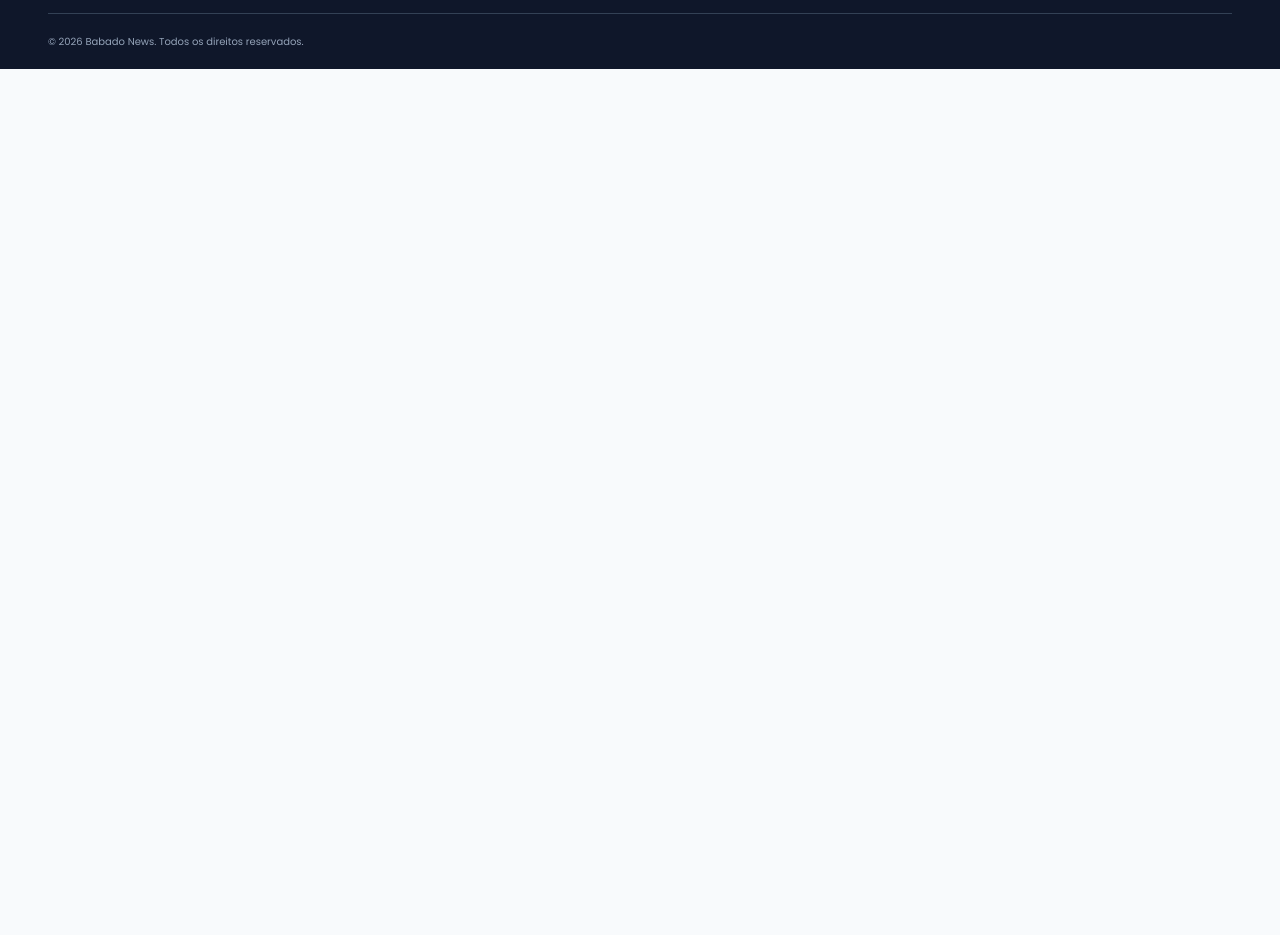
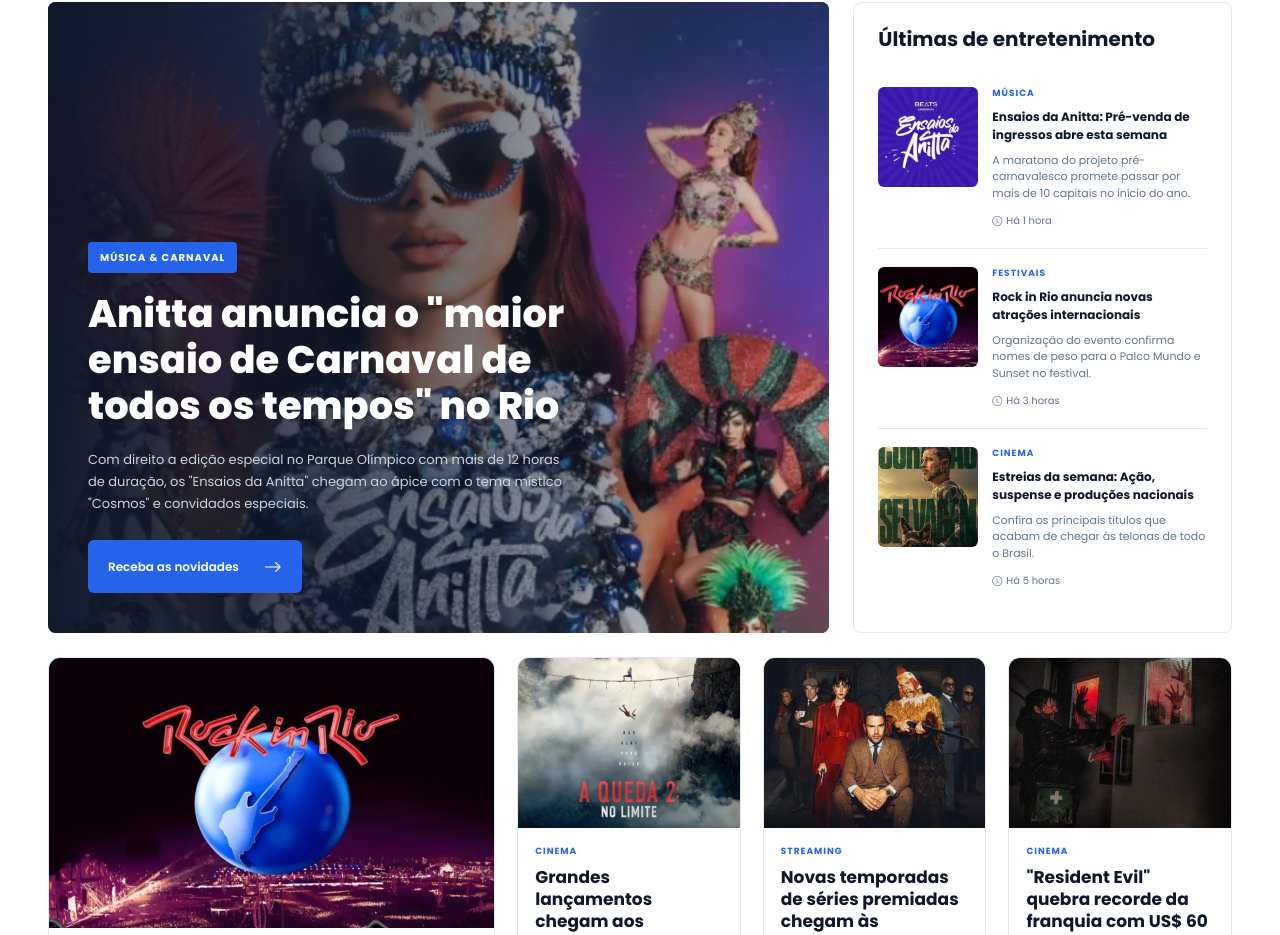
Before and after one commit to gcosta1320-glitch/BabadoNews-ProjetoReact, a React (Vite) app: page / in a window 1280 px wide. Shown: the part 1865-2800 px from the top of the page. Before the commit the page ends 1934 px from the top, so only its background shows below. Built offline with nearby package versions, Linux system fonts and the light colour scheme.

Commit message:
Migra entretenimento como seção da landing

```diff
--- a/src/index.css
+++ b/src/index.css
@@ -681,6 +681,33 @@ section[id] {
 
 
 /* =================================
+   ENTRETENIMENTO (minha página)
+================================= */
+
+/* Fundo branco para separar visualmente da seção anterior */
+.secao-entretenimento {
+    background-color: var(--cor-branca);
+}
+
+.secao-entretenimento .noticias-laterais {
+    border: 1px solid var(--cor-borda);
+}
+
+.titulo-lateral {
+    margin-bottom: 18px;
+
+    font-size: 20px;
+    font-weight: 700;
+}
+
+/* Matéria principal + três secundárias na mesma linha */
+.grade-entretenimento {
+    grid-template-columns: 2fr 1fr 1fr 1fr;
+}
+
+
+
+/* =================================
    CATEGORIAS
 ================================= */
 
--- a/src/pages/LandingPage.jsx
+++ b/src/pages/LandingPage.jsx
@@ -2,6 +2,7 @@ import { useEffect } from 'react'
 import { useLocation } from 'react-router-dom'
 import Hero from '../sections/Hero.jsx'
 import Destaques from '../sections/Destaques.jsx'
+import Entretenimento from '../sections/Entretenimento.jsx'
 
 // A Landing Page só organiza a ordem das seções
 export default function LandingPage() {
@@ -19,6 +20,7 @@ export default function LandingPage() {
     <>
       <Hero />
       <Destaques />
+      <Entretenimento />
     </>
   )
 }
--- /dev/null
+++ b/src/sections/Entretenimento.jsx
@@ -0,0 +1,131 @@
+import CartaoNoticia from '../components/CartaoNoticia.jsx'
+import CartaoMateria from '../components/CartaoMateria.jsx'
+
+// Conteúdo da minha página da Parte 1 (entretenimento.html)
+
+// Notícia principal: era o H1 da página e agora é H3 dentro da seção
+const destaque = {
+  categoria: 'MÚSICA & CARNAVAL',
+  titulo: 'Anitta anuncia o "maior ensaio de Carnaval de todos os tempos" no Rio',
+  texto: 'Com direito a edição especial no Parque Olímpico com mais de 12 horas de duração, os "Ensaios da Anitta" chegam ao ápice com o tema místico "Cosmos" e convidados especiais.',
+  imagem: '/img/ensaioanitta2.webp',
+  alt: 'Cartaz dos Ensaios da Anitta com a cantora e dançarinas fantasiadas',
+}
+
+const ultimasNoticias = [
+  {
+    categoria: 'MÚSICA',
+    titulo: 'Ensaios da Anitta: Pré-venda de ingressos abre esta semana',
+    descricao: 'A maratona do projeto pré-carnavalesco promete passar por mais de 10 capitais no início do ano.',
+    tempo: 'Há 1 hora',
+    imagem: '/img/ensaioanitta.jpg',
+    alt: 'Anitta nos Ensaios da Anitta',
+  },
+  {
+    categoria: 'FESTIVAIS',
+    titulo: 'Rock in Rio anuncia novas atrações internacionais',
+    descricao: 'Organização do evento confirma nomes de peso para o Palco Mundo e Sunset no festival.',
+    tempo: 'Há 3 horas',
+    imagem: '/img/rockinrio.webp',
+    alt: 'Palco do Rock in Rio iluminado',
+  },
+  {
+    categoria: 'CINEMA',
+    titulo: 'Estreias da semana: Ação, suspense e produções nacionais',
+    descricao: 'Confira os principais títulos que acabam de chegar às telonas de todo o Brasil.',
+    tempo: 'Há 5 horas',
+    imagem: '/img/coracaoselvagem.webp',
+    alt: 'Cartaz do filme Coração Selvagem',
+  },
+]
+
+const materias = [
+  {
+    categoria: 'SHOWS & FESTIVAIS',
+    titulo: 'Rock in Rio: Saiba como garantir os seus ingressos',
+    resumo: 'Com um line-up diversificado recheado de atrações do pop, rock e K-pop, o festival se prepara para mais uma edição histórica na Cidade do Rock. Veja dicas de transporte e horários das vendas.',
+    tempo: 'Atualizado hoje às 15h20',
+    imagem: '/img/rockinrio.webp',
+    alt: 'Multidão no Rock in Rio',
+  },
+  {
+    categoria: 'CINEMA',
+    titulo: 'Grandes lançamentos chegam aos cinemas neste mês',
+    resumo: 'Do suspense psicológico às maiores franquias de ação, as bilheterias brasileiras prometem se aquecer com novidades muito aguardadas pelos cinéfilos.',
+    tempo: 'Há 4 horas',
+    imagem: '/img/aqueda2.webp',
+    alt: 'Cartaz do filme A Queda 2: No Limite',
+  },
+  {
+    categoria: 'STREAMING',
+    titulo: 'Novas temporadas de séries premiadas chegam às plataformas',
+    resumo: 'Confira o calendário completo das maratonas imperdíveis que chegam à Netflix, Max e Prime Video nas próximas semanas.',
+    tempo: 'Há 6 horas',
+    imagem: '/img/magnatasdocrime.webp',
+    alt: 'Elenco da série Magnatas do Crime',
+  },
+  {
+    categoria: 'CINEMA',
+    titulo: '"Resident Evil" quebra recorde da franquia com US$ 60 milhões em bilheteria',
+    resumo: 'Confira mais sobre esse recorde e essa franquia tão amada pelos fãs.',
+    tempo: 'Há 9 horas',
+    imagem: '/img/resident-evil.webp',
+    alt: 'Cartaz do filme Resident Evil',
+  },
+]
+
+// Seção Entretenimento: a minha página virou uma seção da Landing Page
+export default function Entretenimento() {
+  return (
+    <section id="entretenimento" className="secao-entretenimento">
+      <div className="container-fluid px-4 px-lg-5 secao-destaques">
+        {/* Antes o título era "Em destaque", igual ao do index; virou "Entretenimento" */}
+        <div className="titulo-secao">
+          <span className="etiqueta-secao">ENTRETENIMENTO & CULTURA POP</span>
+          <h2>Entretenimento</h2>
+          <p>Fique por dentro das novidades da música, grandes produções do cinema e séries de streaming.</p>
+        </div>
+
+        <div className="row g-4 mb-4">
+          <div className="col-lg-8">
+            <article className="noticia-destaque">
+              <img className="imagem-destaque" src={destaque.imagem} alt={destaque.alt} />
+
+              <div className="sobreposicao-destaque"></div>
+
+              <div className="conteudo-destaque">
+                <span className="etiqueta-noticia">{destaque.categoria}</span>
+
+                <h3>{destaque.titulo}</h3>
+
+                <p>{destaque.texto}</p>
+
+                {/* As matérias completas não foram migradas: o botão leva à ação principal da Landing */}
+                <a href="#newsletter" className="botao-materia">
+                  Receba as novidades
+                  <i className="bi bi-arrow-right"></i>
+                </a>
+              </div>
+            </article>
+          </div>
+
+          <div className="col-lg-4">
+            <aside className="noticias-laterais">
+              <h3 className="titulo-lateral">Últimas de entretenimento</h3>
+
+              {ultimasNoticias.map((noticia) => (
+                <CartaoNoticia key={noticia.titulo} noticia={noticia} />
+              ))}
+            </aside>
+          </div>
+        </div>
+
+        <div className="grade-destaques grade-entretenimento">
+          {materias.map((materia, indice) => (
+            <CartaoMateria key={materia.titulo} materia={materia} principal={indice === 0} />
+          ))}
+        </div>
+      </div>
+    </section>
+  )
+}
```
